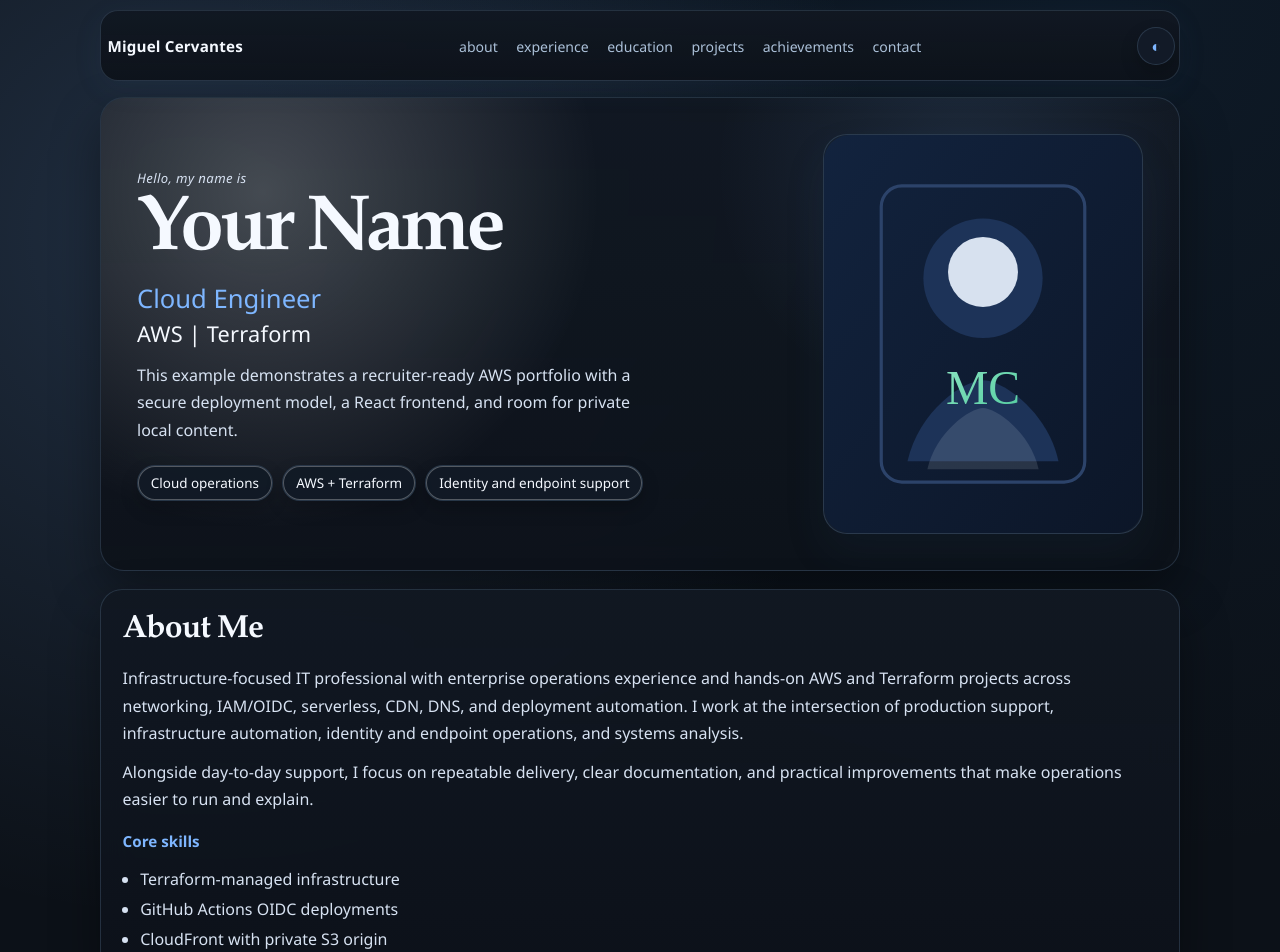
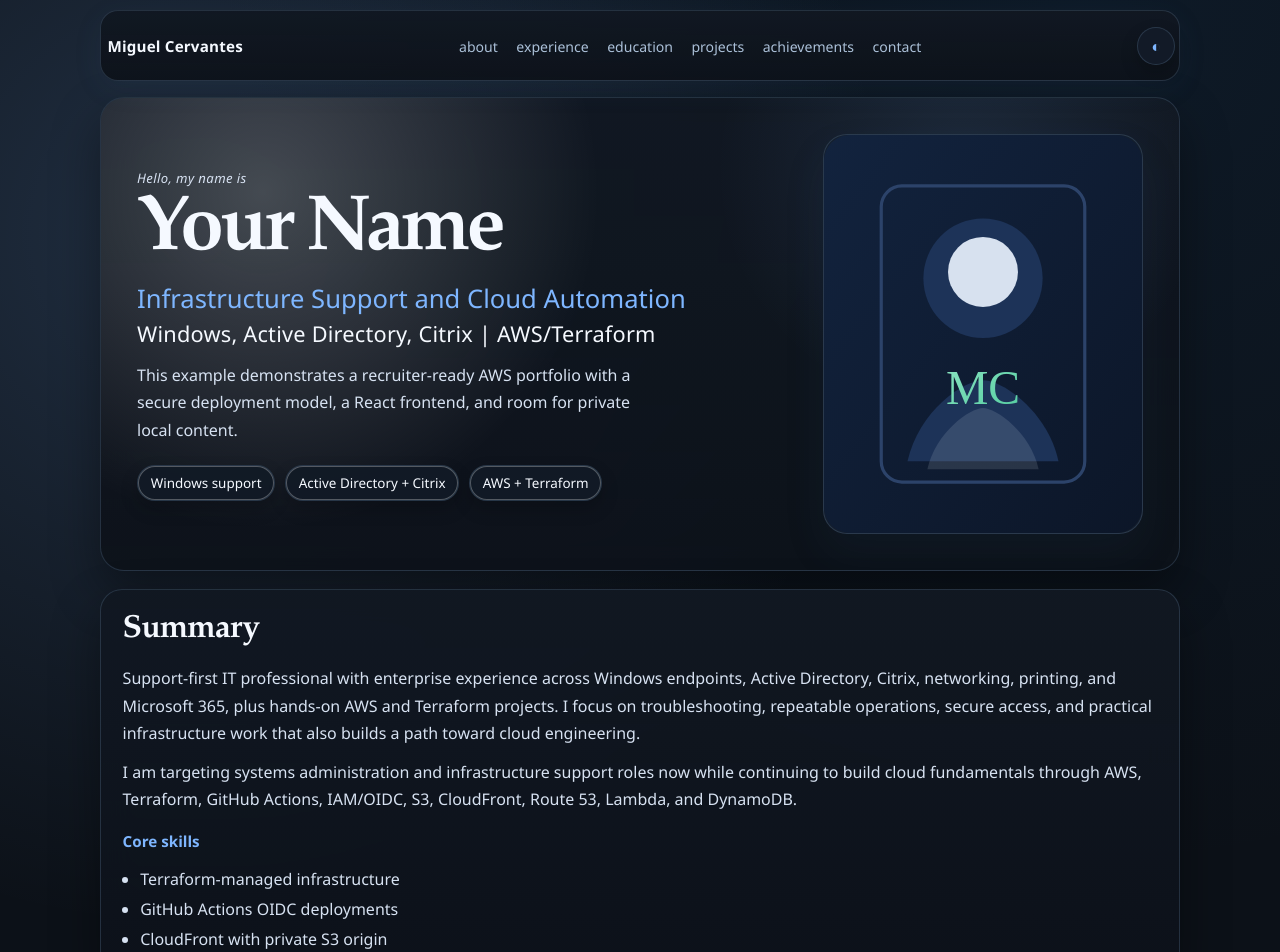
Before and after one commit to mariachiloko/portfolio-website, a React (Vite) app in the folder website/: page / in a window 1280 px wide. Shown: the top 952 px of the page. Built offline with nearby package versions, Linux system fonts and the light colour scheme.

Commit message:
Refine portfolio positioning for infrastructure support

```diff
--- a/website/index.html
+++ b/website/index.html
@@ -5,27 +5,27 @@
     <meta name="viewport" content="width=device-width, initial-scale=1.0" />
     <meta
       name="description"
-      content="Miguel Cervantes portfolio for cloud operations, AWS/Terraform infrastructure automation, systems analysis, and enterprise IT operations."
+      content="Miguel Cervantes portfolio for infrastructure support, Windows and Active Directory troubleshooting, Citrix and networking, and AWS/Terraform cloud automation."
     />
     <meta property="og:type" content="website" />
     <meta property="og:url" content="https://www.miguel-cervantes.com/" />
-    <meta property="og:title" content="Miguel Cervantes | Cloud Operations and Infrastructure Automation" />
+    <meta property="og:title" content="Miguel Cervantes | Infrastructure Support and Cloud Automation" />
     <meta
       property="og:description"
-      content="AWS, Terraform, infrastructure automation, identity and endpoint operations, systems analysis, and production support experience."
+      content="Windows support, Active Directory, Citrix, networking, AWS, Terraform, and practical infrastructure automation experience."
     />
     <meta property="og:image" content="https://www.miguel-cervantes.com/media/social-preview.png" />
     <meta property="og:image:width" content="1200" />
     <meta property="og:image:height" content="630" />
-    <meta property="og:image:alt" content="Miguel Cervantes cloud operations portfolio preview" />
+    <meta property="og:image:alt" content="Miguel Cervantes infrastructure support and cloud automation portfolio preview" />
     <meta name="twitter:card" content="summary_large_image" />
-    <meta name="twitter:title" content="Miguel Cervantes | Cloud Operations and Infrastructure Automation" />
+    <meta name="twitter:title" content="Miguel Cervantes | Infrastructure Support and Cloud Automation" />
     <meta
       name="twitter:description"
-      content="AWS, Terraform, infrastructure automation, identity and endpoint operations, systems analysis, and production support experience."
+      content="Windows support, Active Directory, Citrix, networking, AWS, Terraform, and practical infrastructure automation experience."
     />
     <meta name="twitter:image" content="https://www.miguel-cervantes.com/media/social-preview.png" />
-    <title>Miguel Cervantes | Cloud Operations Portfolio</title>
+    <title>Miguel Cervantes | Infrastructure Support and Cloud Automation</title>
   </head>
   <body>
     <div id="root"></div>
--- a/website/src/App.tsx
+++ b/website/src/App.tsx
@@ -37,7 +37,6 @@ function ThemeToggle() {
 
 function App() {
   const profilePhoto = profile.photo ?? '/media/placeholders/profile-photo.svg';
-  const resumeLabel = profile.resume?.endsWith('.pdf') ? 'Download resume' : 'Open resume';
   const featuredCertifications = useMemo(
     () => certifications.filter((certification) => certification.badge),
     [],
@@ -97,13 +96,13 @@ function App() {
         <div className="hero-copy">
           <p className="eyebrow">Hello, my name is</p>
           <h1>{profile.name}</h1>
-          <h2>Cloud Engineer</h2>
-          <h3>AWS | Terraform</h3>
+          <h2>Infrastructure Support and Cloud Automation</h2>
+          <h3>Windows, Active Directory, Citrix | AWS/Terraform</h3>
           <p>{profile.summary}</p>
           <div className="hero-metrics" aria-label="Profile highlights">
-            <span>Cloud operations</span>
+            <span>Windows support</span>
+            <span>Active Directory + Citrix</span>
             <span>AWS + Terraform</span>
-            <span>Identity and endpoint support</span>
           </div>
         </div>
 
@@ -113,19 +112,20 @@ function App() {
       </section>
 
       <section className="about section-card" id="about">
-        <h2>About Me</h2>
+        <h2>Summary</h2>
 
         <div className="about-layout">
           <div className="about-copy">
             <p>
-              Infrastructure-focused IT professional with enterprise operations experience and hands-on AWS and
-              Terraform projects across networking, IAM/OIDC, serverless, CDN, DNS, and deployment automation.
-              I work at the intersection of production support, infrastructure automation, identity and endpoint
-              operations, and systems analysis.
+              Support-first IT professional with enterprise experience across Windows endpoints, Active Directory,
+              Citrix, networking, printing, and Microsoft 365, plus hands-on AWS and Terraform projects. I focus on
+              troubleshooting, repeatable operations, secure access, and practical infrastructure work that also
+              builds a path toward cloud engineering.
             </p>
             <p>
-              Alongside day-to-day support, I focus on repeatable delivery, clear documentation, and practical
-              improvements that make operations easier to run and explain.
+              I am targeting systems administration and infrastructure support roles now while continuing to build
+              cloud fundamentals through AWS, Terraform, GitHub Actions, IAM/OIDC, S3, CloudFront, Route 53, Lambda,
+              and DynamoDB.
             </p>
 
             <p className="subheading">Core skills</p>
@@ -195,7 +195,7 @@ function App() {
       </section>
 
       <section className="section-card" id="projects">
-        <h2>Projects</h2>
+        <h2>Selected Work</h2>
 
         <div className="project-list">
           {projects.map((project, index) => (
@@ -253,8 +253,8 @@ function App() {
       <section className="section-card" id="contact">
         <h2>Contact</h2>
         <p className="contact-copy">
-          Based in the Chicago area and open to cloud platform, infrastructure, and cloud operations engineering
-          opportunities.
+          Based in the Chicago area and open to systems administration, infrastructure support, cloud support, and
+          cloud infrastructure opportunities.
         </p>
 
         <div className="contact-links">
```
Also changed, not shown: website/public/media/social-preview.svg, 1 other file (tests, documents, lock files or other folders).
